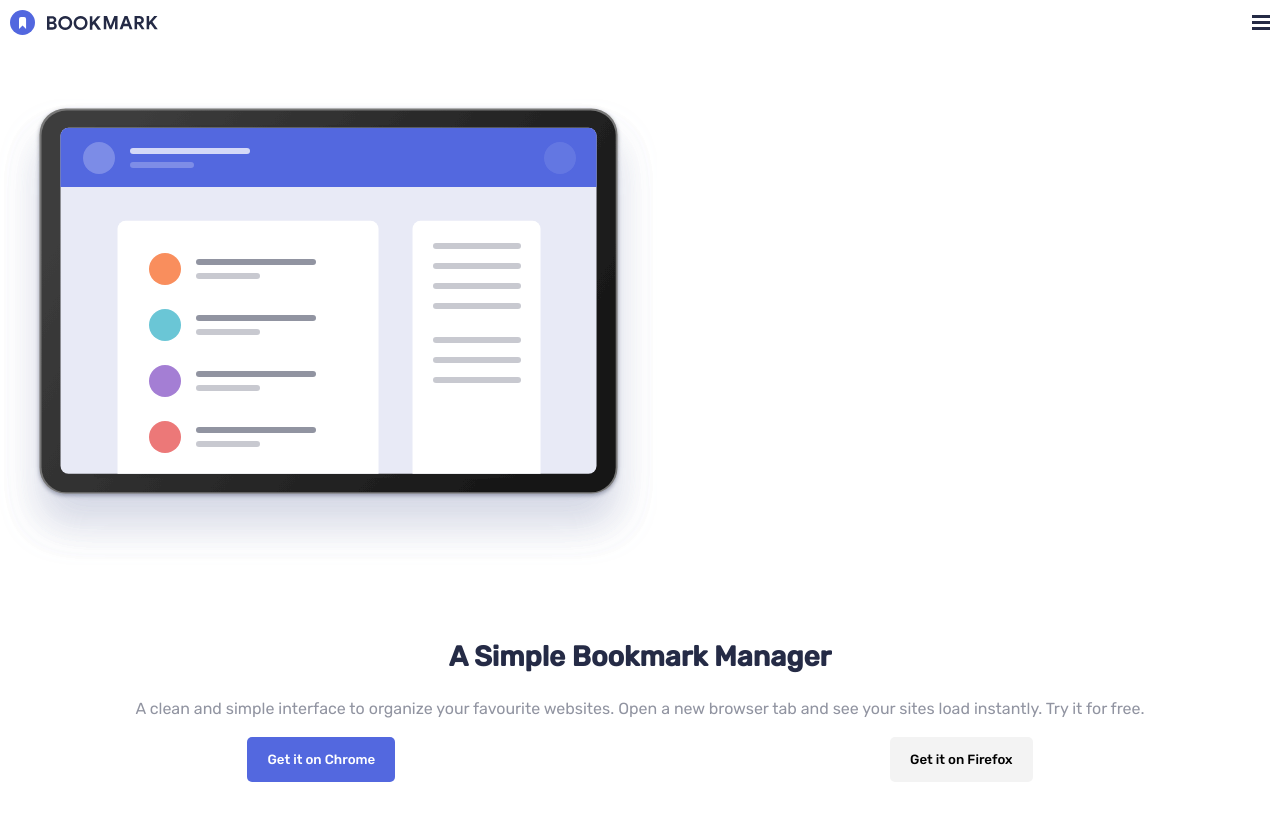
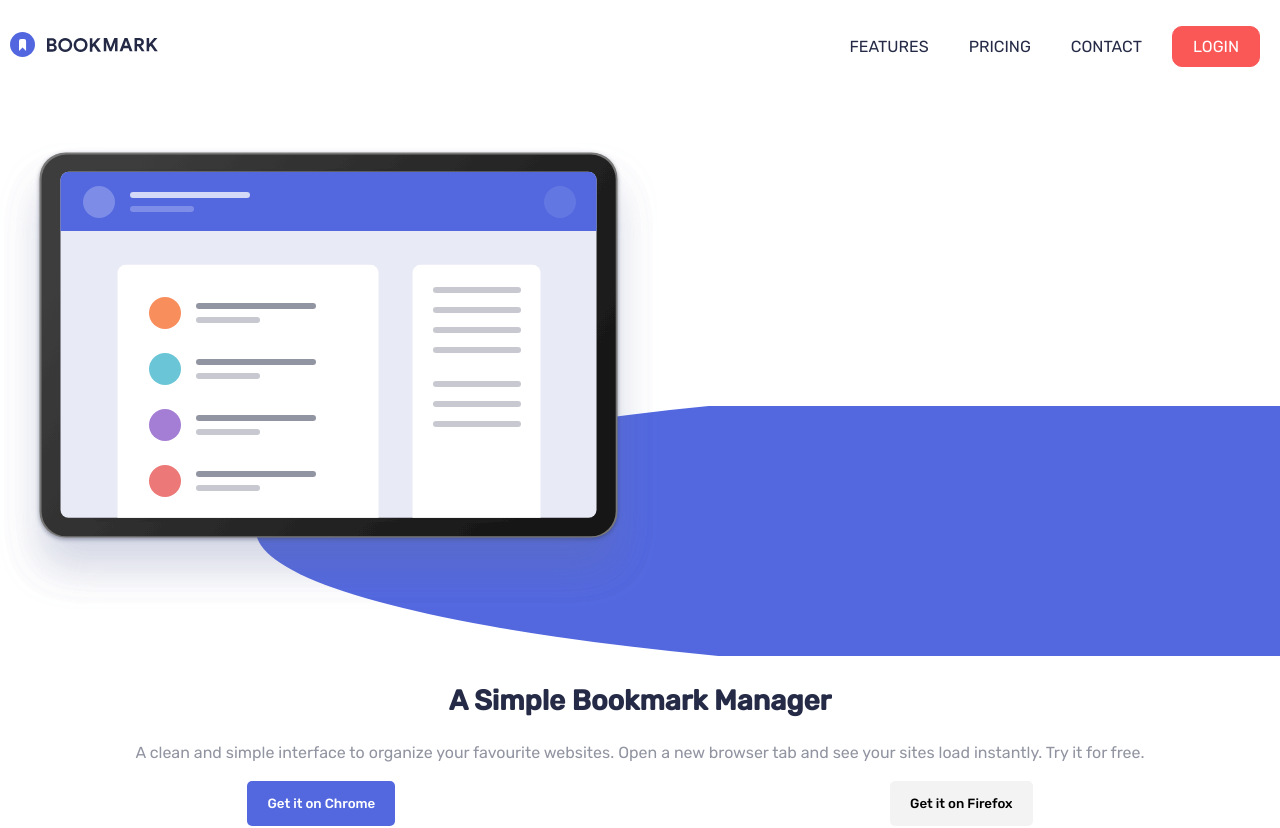
Before and after one commit to Erickowski/PlatziMaster_Week4_ChallengeReact, a React app: page / in a window 1280 px wide. Shown: the top 828 px of the page. Built offline with nearby package versions, Linux system fonts and the light colour scheme.

Commit message:
Header desktop

```diff
--- a/src/assets/css/feature.scss
+++ b/src/assets/css/feature.scss
@@ -54,11 +54,12 @@
             position: absolute;
             bottom: -30%;
             left: -5%;
+            right: 0;
             height: 250px;
-            width: 650px;
+            width: 100vw;
             background-color: $soft-blue;
             -webkit-clip-path: ellipse(50% 60% at 0% 50%);
-            clip-path: ellipse(50% 60% at 0% 50%);
+            clip-path: ellipse(80% 70% at 0% 50%);
         }
     }
 }
--- a/src/assets/css/header.scss
+++ b/src/assets/css/header.scss
@@ -7,6 +7,47 @@
         display: flex;
         align-items: center;
         justify-content: space-between;
+        &--menu {
+            @media screen and (min-width: 1023px) {
+                display: none;
+            }
+        }
+        &--list {
+            display: none;
+            @media screen and (min-width: 1023px) {
+                display: inline-flex;
+                align-items: center;
+                list-style: none;
+                & li {
+                    padding: 0 20px;
+                    & a {
+                        font-size: 16px;
+                        text-decoration: none;
+                        text-transform: uppercase;
+                        color: $very-dark-blue;
+                    }
+                    &:hover a {
+                        color: $soft-red;
+                    }
+                    &:last-child {
+                        background-color: $soft-red;
+                        padding: 10px 20px;
+                        margin: 0 10px;
+                        border-radius: 10px;
+                        border: 1px solid $soft-red;
+                        & a {
+                            color: white;
+                        }
+                        &:hover {
+                            background-color: white;
+                            & a {
+                                color: $soft-red;
+                            }
+                        }
+                    }
+                }
+            }
+        }
     }
 }
 .menu {
--- a/src/assets/css/hero.scss
+++ b/src/assets/css/hero.scss
@@ -17,10 +17,10 @@
             bottom: -10%;
             right: 0;
             height: 250px;
-            width: 550px;
+            width: 100vw;
             background-color: $soft-blue;
-            -webkit-clip-path: ellipse(50% 60% at 90% 0%);
-            clip-path: ellipse(60% 50% at 100% 50%);
+            -webkit-clip-path: ellipse(80% 60% at 100% 50%);
+            clip-path: ellipse(80% 60% at 100% 50%);
         }
     }
     &__title {
--- a/src/components/FeatureInfo.jsx
+++ b/src/components/FeatureInfo.jsx
@@ -5,7 +5,7 @@
     return (
         <>
             <picture className="feature__picture">
-                {/* <div className="feature__picture--background"></div> */}
+                <div className="feature__picture--background"></div>
                 <img className="feature__picture--image" src={props.features.image} alt=""/>
             </picture>
             <h3 className="feature__subtitle">{props.features.title}</h3>
--- a/src/components/Header.jsx
+++ b/src/components/Header.jsx
@@ -5,7 +5,6 @@
 // TODO: No entendi por que esto no funciona
 // import logoBookmark from '../assets/static/logo-bookmark.svg';
 // import menuIcon from '../assets/static/icon-hamburger.svg';
-
 
 class Header extends Component {
     constructor(props) {
@@ -23,6 +22,20 @@
                     <picture onClick={() => this.setState({nav: 'on'})} className="header__nav--menu">
                         <img src='src/assets/static/icon-hamburger.svg' alt=""/>
                     </picture>
+                    <ul className="header__nav--list">
+                        <li>
+                            <a href="#">Features</a>
+                        </li>
+                        <li>
+                            <a href="#">Pricing</a>
+                        </li>
+                        <li>
+                            <a href="#">Contact</a>
+                        </li>
+                        <li>
+                            <a href="#">Login</a>
+                        </li>
+                    </ul>
                 </nav>
             </header>
         ) :
--- a/src/components/Hero.jsx
+++ b/src/components/Hero.jsx
@@ -6,7 +6,7 @@
     return (
         <section className='hero'>
             <picture className="hero__picture">
-                {/* <div className="hero__picture--background"></div> */}
+                <div className="hero__picture--background"></div>
                 <img className="hero__picture--image" src="src/assets/static/illustration-hero.svg" alt=""/>
             </picture>
             <h1 className="hero__title">A Simple Bookmark Manager</h1>
```
